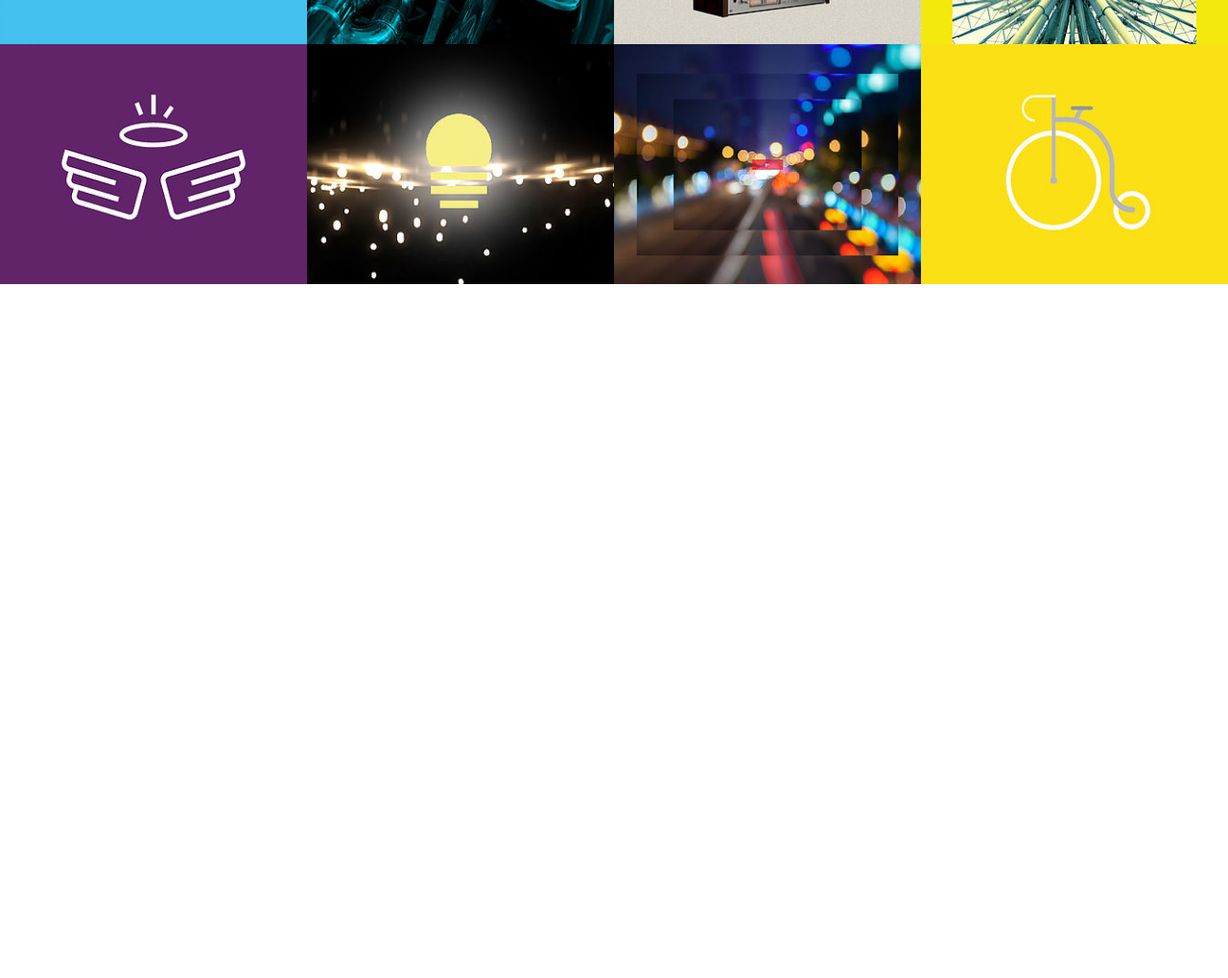
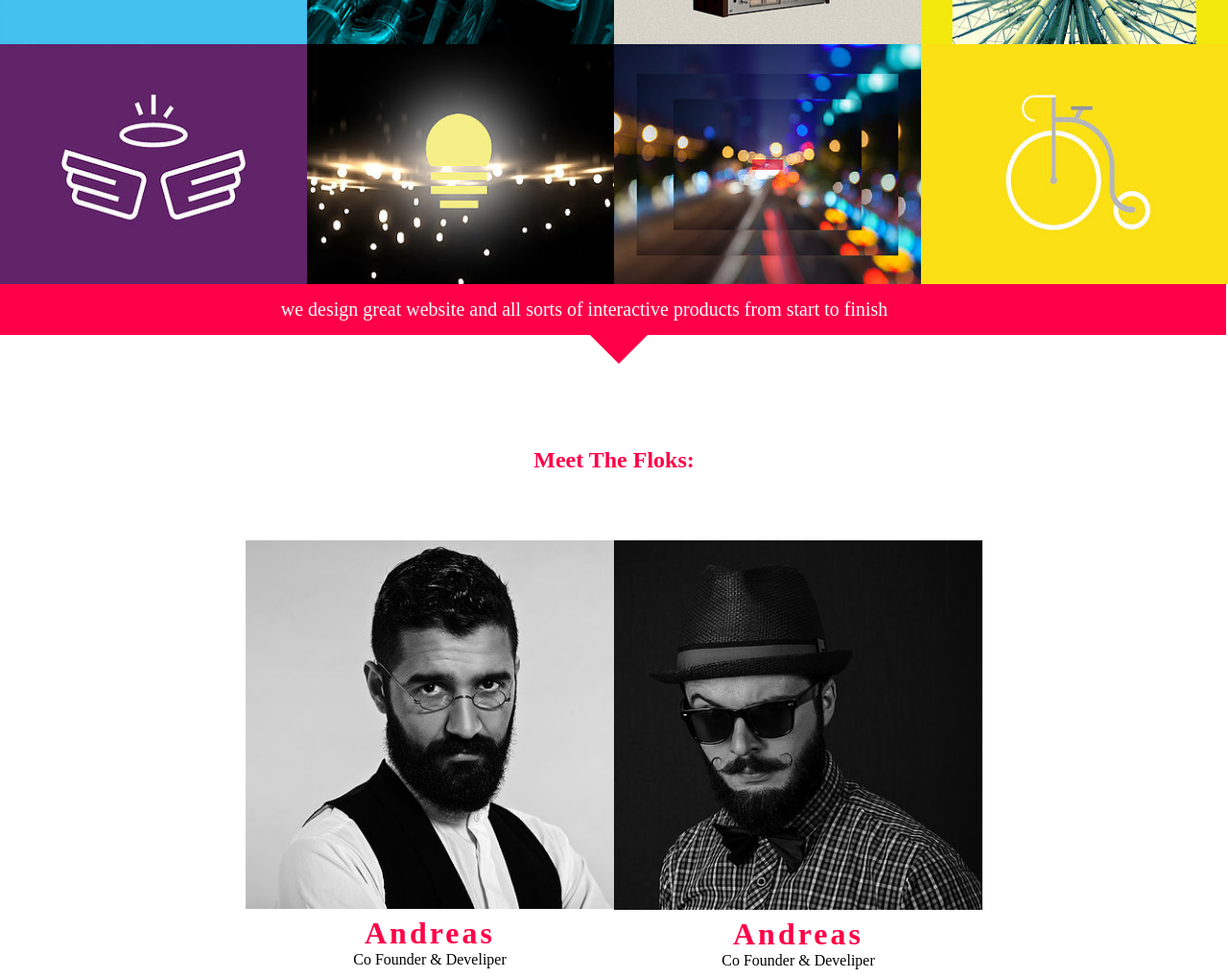
Before and after one commit to ahmednassereglan/mysite02, a plain HTML site: page index.html in a window 1280 px wide. Shown: the part 1204-2223 px from the top of the page at 96% size. Before the commit the page ends 1504 px from the top, so only its background shows below. Drawn offline with Linux system fonts and the light colour scheme.

Commit message:
create section flok

```diff
--- a/css/style.css
+++ b/css/style.css
@@ -2,8 +2,6 @@ body {
             margin: 0;
             padding: 0;
         }
-
-
         /* .........................................navbar............................................. */
 
         .clear {
@@ -40,8 +38,6 @@ body {
         .navbar ul li a.active {
             color: rgb(230, 218, 231);
         }
-
-
         /* ............................................................................................ */
 
         .folk {
@@ -113,9 +109,8 @@ body {
             text-align: center;
             padding-left: 30px;
             padding-right: 20px;
+            margin: auto;
         }
-
-
         /* .folk .work::after {
     content: "";
     border-top: 30px solid #ff0048;
@@ -126,12 +121,11 @@ body {
     top: 67px;
     left: -80px;
 } */
-
-
         /* .................................................................................... */
 
         .image {
             width: 100%;
+            height: 700px;
         }
 
         .image .imge {
@@ -158,3 +152,79 @@ body {
         .image .imge .over:hover {
             opacity: 1;
         }
+
+        .we {
+            margin: auto;
+            background: #ff0048;
+            color: #fff;
+            padding: 15px;
+            width: 97.5%;
+            font-size: 20px;
+            text-align: center;
+            padding: 15px auto;
+            margin-top: 50px;
+            position: absolute;
+        }
+
+        .we::after {
+            position: relative;
+            content: "";
+            border-top: 30px solid #ff0048;
+            border-right: 30px solid transparent;
+            border-left: 30px solid transparent;
+            border-bottom: 30px solid transparent;
+            top: 68px;
+            left: -310px;
+        }
+        /* .................................................................................... */
+
+        .cards {
+            width: 100%;
+            margin-top: 100px;
+        }
+
+        .cards .card {
+            text-align: center;
+            color: #ff0048;
+            width: 60%;
+            margin: auto;
+        }
+
+        .cards .card h2 {
+            padding-top: 120px;
+        }
+
+        .cards .card .andreas {
+            width: 50%;
+            margin-top: 50px;
+            float: left;
+            margin-bottom: 50px;
+        }
+
+        .cards .card .andreas img {
+            width: 100%;
+        }
+
+        .cards .card .andreas h1 {
+            margin: 0;
+            margin-top: 3px;
+            letter-spacing: 3px;
+        }
+
+        .cards .card .andreas p {
+            margin: 0;
+            padding-bottom: 5px;
+            color: #000;
+        }
+
+        .cards .card button {
+            width: 200px;
+            height: 50px;
+            background: #000;
+            color: #fff;
+            padding: 10px;
+            text-transform: uppercase;
+            border: 0;
+            cursor: pointer;
+        }
+        /* ................................................................................... */
--- a/index.html
+++ b/index.html
@@ -98,10 +98,38 @@
             <div class="over"></div>
         </div>
 
+    </div>
+    <div class="we">
+        we design great website and all sorts of interactive products from start to finish
+    </div>
+    <div class="clear"></div>
+    <div class="cards">
+        <div class="card">
+            <h2>Meet The Floks:</h2>
+            <div class="andreas">
+                <img src="images/Person_1.jpg" alt="">
+                <h1>Andreas</h1>
+                <p>Co Founder & Develiper</p>
+            </div>
+            <div class="andreas">
+                <img src="images/Person_2.jpg" alt="">
+                <h1>Andreas</h1>
+                <p>Co Founder & Develiper</p>
+            </div>
+            <div class="andreas">
+                <img src="images/Person_3.jpg" alt="">
+                <h1>Andreas</h1>
+                <p>Co Founder & Develiper</p>
+            </div>
+            <div class="andreas">
+                <img src="images/Person_1.jpg" alt="">
+                <h1>Andreas</h1>
+                <p>Co Founder & Develiper</p>
+            </div>
 
-    </div>
-
-    <div class="cards">
+            <div class="clear"></div>
+            <button>Contact Us</button>
+        </div>
 
     </div>
 
```
Lines whose indentation alone changed are shown as unchanged.
